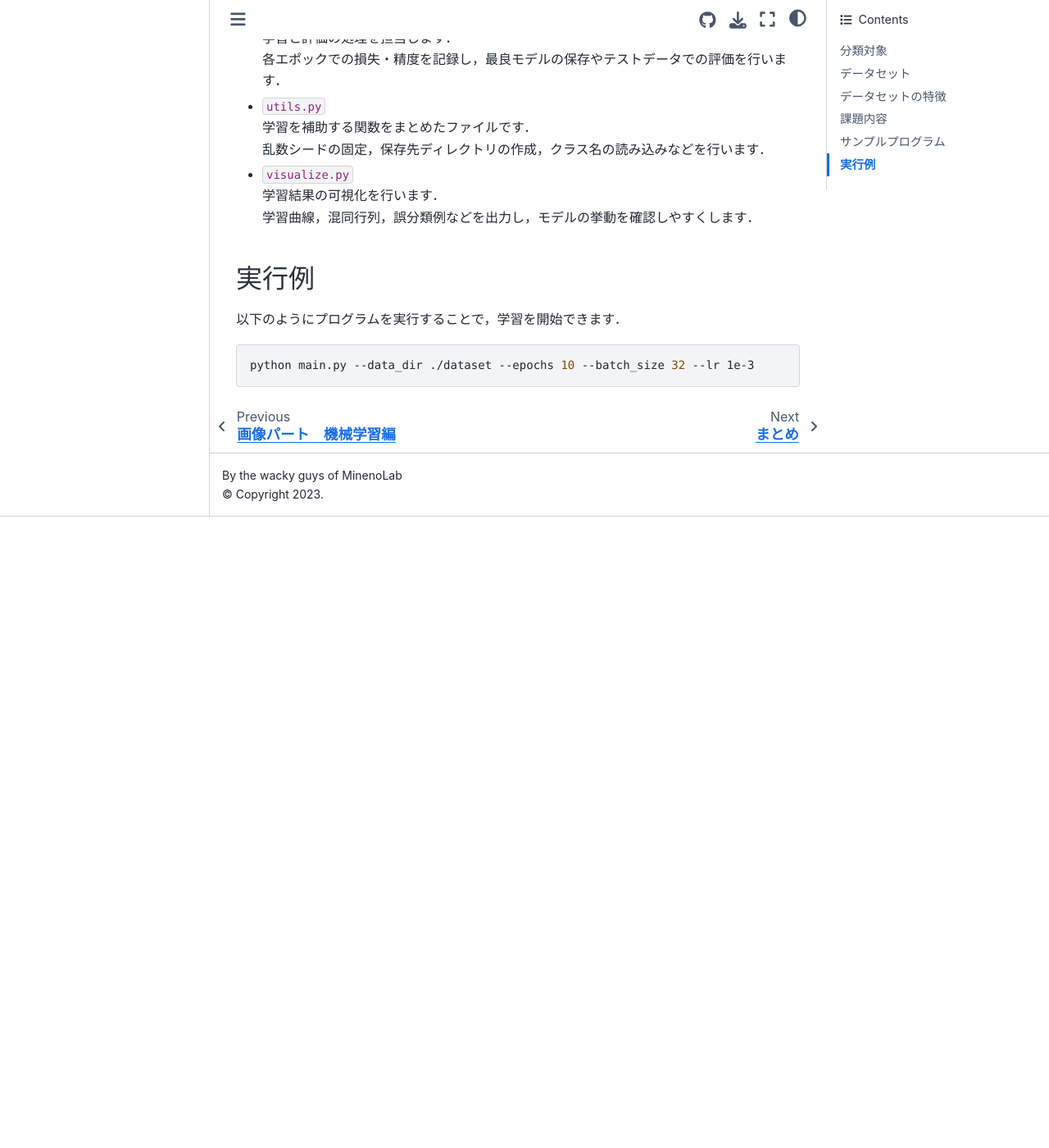
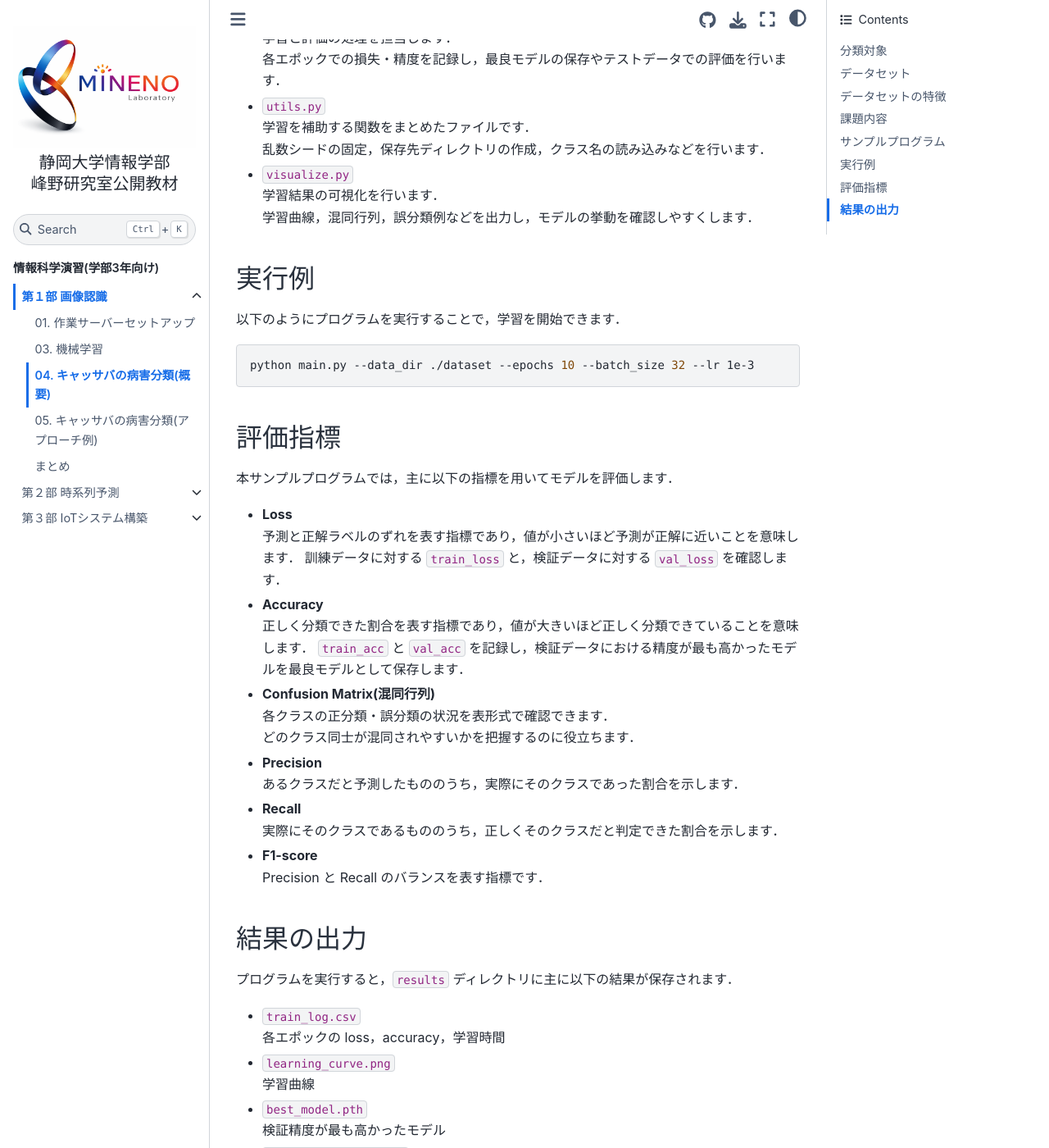
Before and after one commit to MinenoLab/CS-Exercise, a Jupyter Book: the page built from book/part2_image/cassava_overview.md, in a window 1280 px wide and 1400 px high, scrolled down 5439 px. Shown: the whole window at 82% size. Built offline with Jupyter Book 1.0.4 settings and Sphinx 7.4.7 and the Sphinx Book theme 1.1.4, drawn with Linux system fonts in a browser that asks for light colours; pages that are not in the unit, such as notebooks, are missing from menus; before the commit the page ends 6069 px from its top, so only the background shows below that; some of the changed text lies outside the part shown.

Commit message:
[add]キャッサバ病害分類アプローチ例のページ追加

````diff
--- a/book/_toc.yml
+++ b/book/_toc.yml
@@ -4,7 +4,7 @@
 format: jb-book
 root: intro
 parts:
-  - caption: 情報科学演習
+  - caption: 情報科学演習(学部3年向け)
     chapters:
       - file: part2_image/intro
         title: 第１部 画像認識
@@ -15,8 +15,10 @@
             title: 02. 画像処理
           - file: part2_image/notebooks/03_machine_learning
             title: 03. 機械学習
-          - file: part2_image/cassava_classification
-            title: 04. キャッサバの病害分類
+          - file: part2_image/cassava_overview
+            title: 04. キャッサバの病害分類(概要)
+          - file: part2_image/cassava_approach_example
+            title: 05. キャッサバの病害分類(アプローチ例)
           - file: part2_image/summary
             title: まとめ
 
--- a/book/intro.md
+++ b/book/intro.md
@@ -2,13 +2,14 @@
 ## はじめに
 　本リポジトリでは，[静岡大学情報学部情報科学科 峰野研究室](https://wwp.shizuoka.ac.jp/minelab/)が作成・提供する教育・研究関連コンテンツを公開しています．学部3年次科目「情報科学演習」の教材をはじめ，興味のある学外の方にも自習用として活用いただけるよう，地域社会への貢献の一環として一般公開しています．
 
-## 情報科学演習
+## 情報科学演習(学部3年向け)
 ### 第1部 画像認識パート
 - [**概要**](part2_image/intro)
 1. [**作業サーバーセットアップ**](part2_image/notebooks/01_setup)
 2. [**画像処理**](part2_image/notebooks/02_image_processing)
 3. [**機械学習**](CS-Exercise/part2_image/notebooks/03_machine_learning)
-4. [**キャッサバの病害分類**](part2_image/cassava_classification)
+4. [**キャッサバの病害分類(概要)**](part2_image/cassava_overview)
+5. [**キャッサバの病害分類(アプローチ例)**](part2_image/cassaba_approach_example)
 - [**まとめ**](part2_image/summary)
 ### 第2部 時系列予測パート
 - [**概要**](part3_timeseries/intro)
--- a/book/part2_image/cassava_classification.md
+++ b/book/part2_image/cassava_overview.md
@@ -136,3 +136,44 @@
 
 ```bash
 python main.py --data_dir ./dataset --epochs 10 --batch_size 32 --lr 1e-3
+```
+
+## 評価指標
+本サンプルプログラムでは，主に以下の指標を用いてモデルを評価します．
+
+- **Loss**
+  予測と正解ラベルのずれを表す指標であり，値が小さいほど予測が正解に近いことを意味します．
+  訓練データに対する `train_loss` と，検証データに対する `val_loss` を確認します．
+
+- **Accuracy**
+  正しく分類できた割合を表す指標であり，値が大きいほど正しく分類できていることを意味します．
+  `train_acc` と `val_acc` を記録し，検証データにおける精度が最も高かったモデルを最良モデルとして保存します．
+
+- **Confusion Matrix(混同行列)**
+  各クラスの正分類・誤分類の状況を表形式で確認できます．
+  どのクラス同士が混同されやすいかを把握するのに役立ちます．
+
+- **Precision**
+  あるクラスだと予測したもののうち，実際にそのクラスであった割合を示します．
+
+- **Recall**
+  実際にそのクラスであるもののうち，正しくそのクラスだと判定できた割合を示します．
+
+- **F1-score**
+  Precision と Recall のバランスを表す指標です．
+
+## 結果の出力
+プログラムを実行すると，`results` ディレクトリに主に以下の結果が保存されます．
+
+- `train_log.csv`
+  各エポックの loss，accuracy，学習時間
+- `learning_curve.png`
+  学習曲線
+- `best_model.pth`
+  検証精度が最も高かったモデル
+- `confusion_matrix.png`
+混同行列
+- `classification_report.txt`
+  Precision，Recall，F1-score などをまとめた評価結果
+- `misclassified.png`
+  誤分類例
````
Also changed, not shown: book/part2_image/cassava_approach_example.md (added, +307 -0 lines), book/part2_image/data/castle.jpg (deleted), book/part2_image/data/logo.jpg (deleted), book/part2_image/images/confusion_matrix.png (added), book/part2_image/images/learning_curve.png (added).
